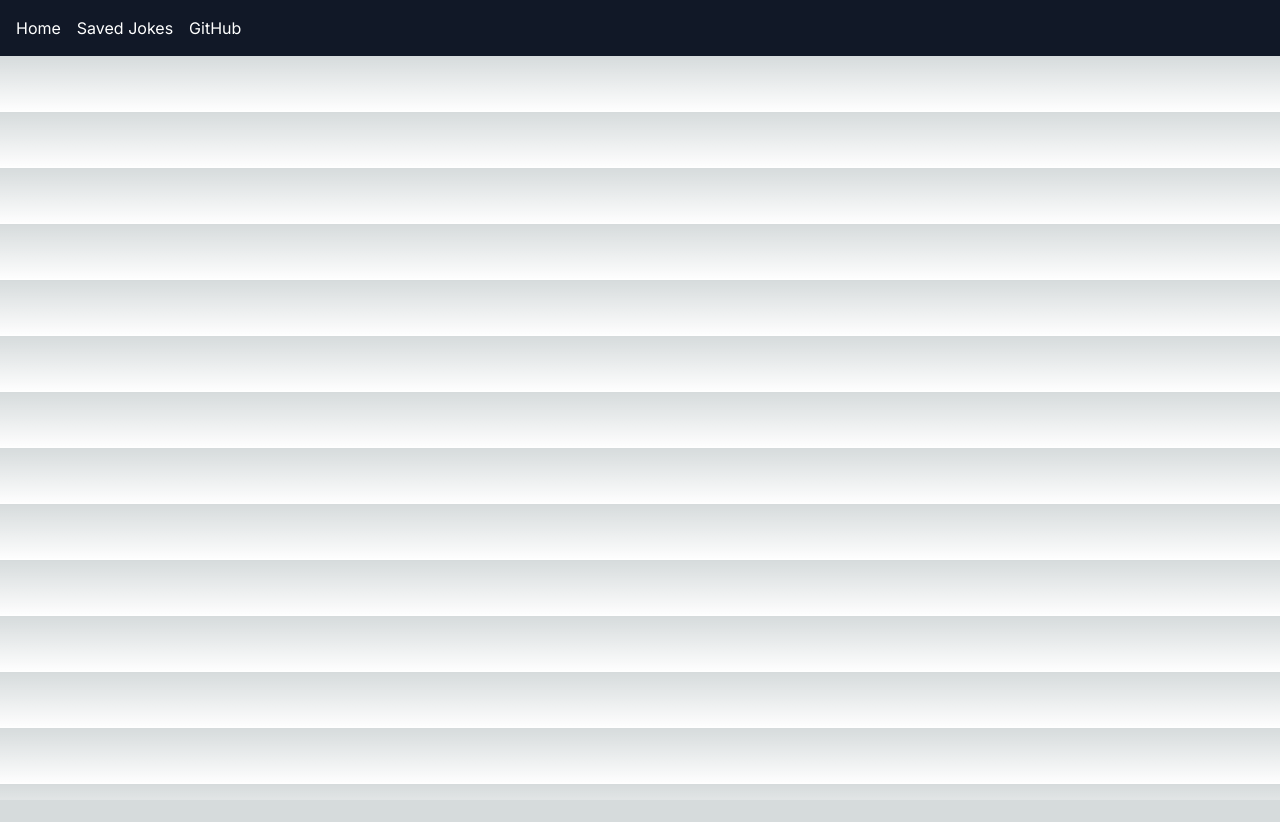
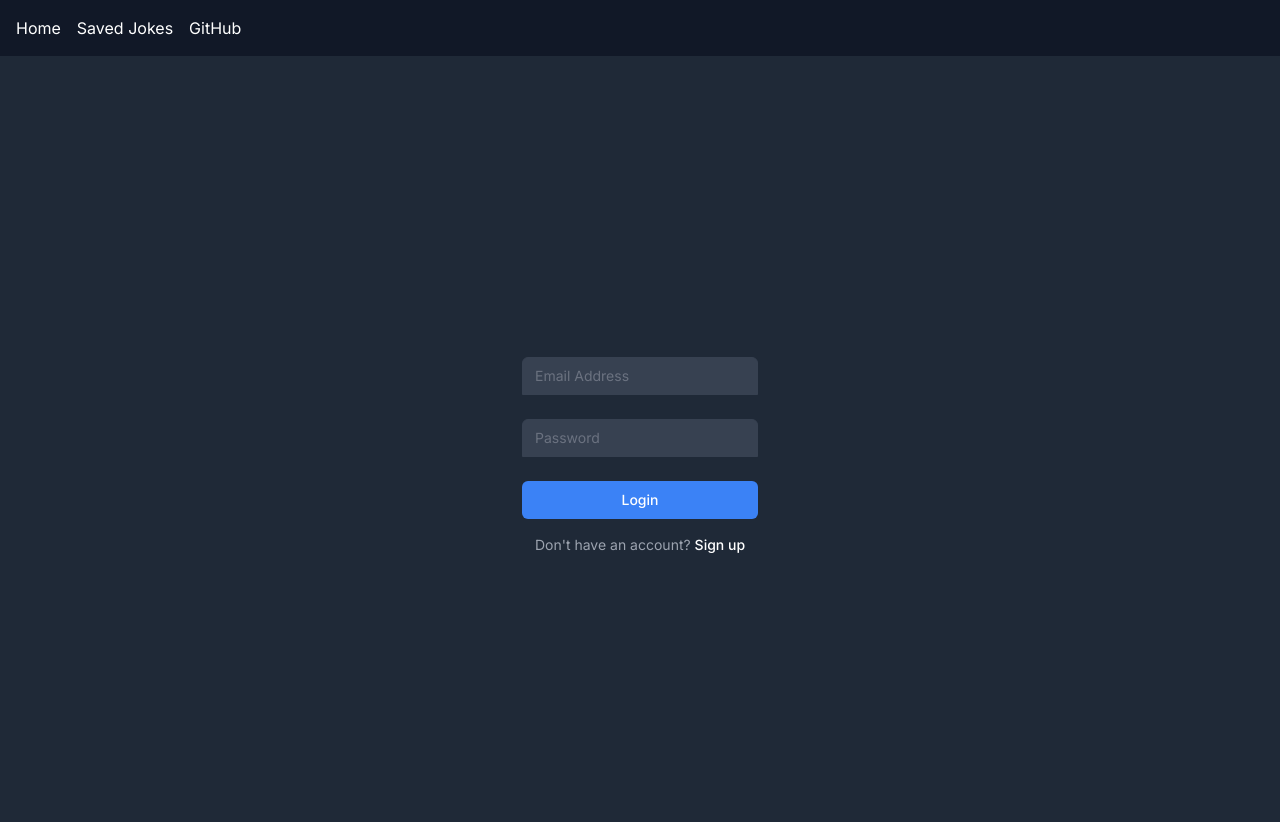
Before and after one commit to Vader1970/dads-jokes, a Next.js app: page /login in a window 1280 px wide. Shown: the top 822 px of the page. Before the commit the page ends 800 px from the top, so only its background shows below. Built offline with nearby package versions, Linux system fonts and the light colour scheme.

Commit message:
Creating Login Page

```diff
--- /dev/null
+++ b/app/login/actions.js
@@ -0,0 +1,55 @@
+"use server";
+
+// Importing the redirect function from the next/dist/server/api-utils module
+import { redirect } from "next/dist/server/api-utils";
+// Importing the createClient function from the supabase server utility
+import { createClient } from "../utils/supabase/server";
+// Importing the revalidatePath function from the next/cache module
+import { revalidatePath } from "next/cache";
+
+// Function to handle user login
+export async function login(formData) {
+  // Creating a Supabase client instance
+  const supabase = createClient();
+  // Extracting email and password from form data
+  const data = {
+    email: formData.get("email"),
+    password: formData.get("password"),
+  };
+
+  // Attempting to sign in with the provided email and password
+  const { error } = await supabase.auth.signInWithPassword(data);
+
+  // Handling any errors that occur during sign-in
+  if (error) {
+    console.error(error);
+    // Redirecting to the error page if an error occurs
+    redirect("/error");
+  }
+
+  // Revalidating the home page and its layout after successful sign-in
+  revalidatePath("/", "layout");
+  // Redirecting to the home page after successful sign-in
+  redirect("/");
+}
+
+// Function to handle user signup
+export async function signup(formData) {
+  // Creating a Supabase client instance
+  const supabase = createClient();
+  // Extracting email and password from form data
+  const data = {
+    email: formData.get("email"),
+    password: formData.get("password"),
+  };
+
+  // Attempting to sign up with the provided email and password
+  const { error } = await supabase.auth.signUp(data);
+
+  // Handling any errors that occur during sign-up
+  if (error) {
+    console.error(error);
+    // Redirecting to the error page if an error occurs
+    redirect("/error");
+  }
+}
--- a/app/login/page.js
+++ b/app/login/page.js
@@ -1,8 +1,97 @@
 "use client";
 
+// Importing React's useState hook for managing component state
 import { useState } from "react";
 
+// Import login and signup from servers actions
+import { login, signup } from "./actions";
+
+// Define the Login functional component
 export default function Login() {
+  // State variables for managing sign-up state and click event for sign-up
   const [isSigningUp, setIsSigningUp] = useState(false);
   const [clickedSignUp, setClickedSignUp] = useState(false);
+
+  // Render the login form
+  return (
+    <main className='min-h-screen flex flex-col items-center justify-center bg-gray-800 text-white'>
+      <form className='space-y-6'>
+        {/* Email input field */}
+        <div>
+          <label htmlFor='email' className='sr-only'>
+            Email Address
+          </label>
+          <input
+            type='email'
+            id='email'
+            name='email'
+            autoComplete='email'
+            required
+            className='appearance-none rounded-none relative block w-full px-3 py-2 border border-gray-700 placeholder-gray-500 text-white bg-gray-700 rounded-t-md focus:outline-none focus:ring-blue-500 focus:border-blue-500 focus:z-10 sm:text-sm'
+            placeholder='Email Address'
+          />
+        </div>
+
+        {/* Password input field */}
+        <div>
+          <label htmlFor='password' className='sr-only'>
+            Password
+          </label>
+          <input
+            type='password'
+            id='password'
+            name='password'
+            autoComplete='current-password'
+            required
+            className='appearance-none rounded-none relative block w-full px-3 py-2 border border-gray-700 placeholder-gray-500 text-white bg-gray-700 rounded-t-md focus:outline-none focus:ring-blue-500 focus:border-blue-500 focus:z-10 sm:text-sm'
+            placeholder='Password'
+          />
+        </div>
+
+        {/* Display sign-up confirmation message if sign-up button is clicked */}
+        {clickedSignUp && <div>Sign up link sent! Go confirm your email.</div>}
+
+        {/* Conditional rendering of sign-up and login buttons */}
+        <div>
+          {isSigningUp ? (
+            <button
+              type='submit'
+              className='group relative w-full flex justify-center py-2 px-4 border border-transparent text-sm font-medium rounded-md text-white bg-green-600 hover:bg-green-700 focus:outline-none focus:ring-2 focus:ring-offset-2 focus:ring-green-500'
+              // signup from server actions
+              formAction={signup}
+              onClick={() => setClickedSignUp(true)}
+            >
+              Sign Up
+            </button>
+          ) : (
+            <button
+              type='submit'
+              className='group relative w-full flex justify-center py-2 px-4 border border-transparent text-sm font-medium rounded-md text-white bg-blue-500 hover:bg-blue-700 focus:outline-none focus:ring-2 focus:ring-offset-2 focus:ring-blue-500'
+              // login from server side actions
+              formAction={login}
+            >
+              Login
+            </button>
+          )}
+        </div>
+      </form>
+
+      {/* Conditional rendering of sign-up and login links */}
+      {!isSigningUp ? (
+        <p className='mt-4 text-center text-sm text-gray-400'>
+          Don't have an account? {""}
+          <button className='font-medium text-white hover:text-blue-500' onClick={() => setIsSigningUp(true)}>
+            Sign up
+          </button>
+        </p>
+      ) : (
+        <p className='mt-4 text-center text-sm text-gray-400'>
+          Already have an account? {""}
+          <button className='font-medium text-white hover:text-blue-500' onClick={() => setIsSigningUp(false)}>
+            Login
+          </button>
+        </p>
+      )}
+    </main>
+  );
 }
--- a/app/utils/supabase/client.js
+++ b/app/utils/supabase/client.js
@@ -1,5 +1,13 @@
+//This code exports a function named createClient that returns a Supabase client. The client is created using the createBrowserClient function from the Supabase SSR library. It takes two arguments: the Supabase URL and the anonymous key. These values are retrieved from environment variables (process.env.NEXT_PUBLIC_SUPABASE_URL and process.env.NEXT_PUBLIC_SUPABASE_ANON_KEY), allowing you to keep sensitive information separate from your code and configurable based on your deployment environment.
+
+// Importing the createBrowserClient function from the Supabase SSR library
 import { createBrowserClient } from "@supabase/ssr";
 
+// Define a function named createClient
 export function createClient() {
-  return createBrowserClient(process.env.NEXT_PUBLIC_SUPABASE_URL, process.env.NEXT_PUBLIC_SUPABASE_ANON_KEY);
+  // Returning a Supabase client initialized with the Supabase URL and anonymous key
+  return createBrowserClient(
+    process.env.NEXT_PUBLIC_SUPABASE_URL, // Supabase URL from environment variables
+    process.env.NEXT_PUBLIC_SUPABASE_ANON_KEY // Supabase anonymous key from environment variables
+  );
 }
--- a/app/utils/supabase/server.js
+++ b/app/utils/supabase/server.js
@@ -1,32 +1,47 @@
+// Importing the createServerClient function from the Supabase SSR library
 import { createServerClient } from "@supabase/ssr";
+// Importing the cookies function from Next.js headers module
 import { cookies } from "next/headers";
 
+// Define a function named createClient
 export function createClient() {
+  // Retrieve cookies from the request headers
   const cookieStore = cookies();
 
-  return createServerClient(process.env.NEXT_PUBLIC_SUPABASE_URL, process.env.NEXT_PUBLIC_SUPABASE_ANON_KEY, {
+  // Returning a Supabase server client initialized with the Supabase URL, anonymous key, and custom cookie handling
+  return createServerClient(
+    process.env.NEXT_PUBLIC_SUPABASE_URL, // Supabase URL from environment variables
+    process.env.NEXT_PUBLIC_SUPABASE_ANON_KEY, // Supabase anonymous key from environment variables
+    {
+      // Custom cookie handling functions
       cookies: {
+        // Function to get a cookie value by name
         get(name) {
           return cookieStore.get(name)?.value;
         },
+        // Function to set a cookie
         set(name, value, options) {
           try {
             cookieStore.set({ name, value, ...options });
           } catch (error) {
+            // Ignoring errors when setting cookies from server components
             // The `set` method was called from a Server Component.
             // This can be ignored if you have middleware refreshing
             // user sessions.
           }
         },
+        // Function to remove a cookie
         remove(name, options) {
           try {
             cookieStore.set({ name, value: "", ...options });
           } catch (error) {
+            // Ignoring errors when removing cookies from server components
             // The `delete` method was called from a Server Component.
             // This can be ignored if you have middleware refreshing
             // user sessions.
           }
         },
       },
-  });
     }
+  );
+}
```
Also changed, not shown: app/utils/supabase/middleware.js (+28 -2 lines), middleware.js (+10 -1 lines). Lines whose indentation alone changed are shown as unchanged.
